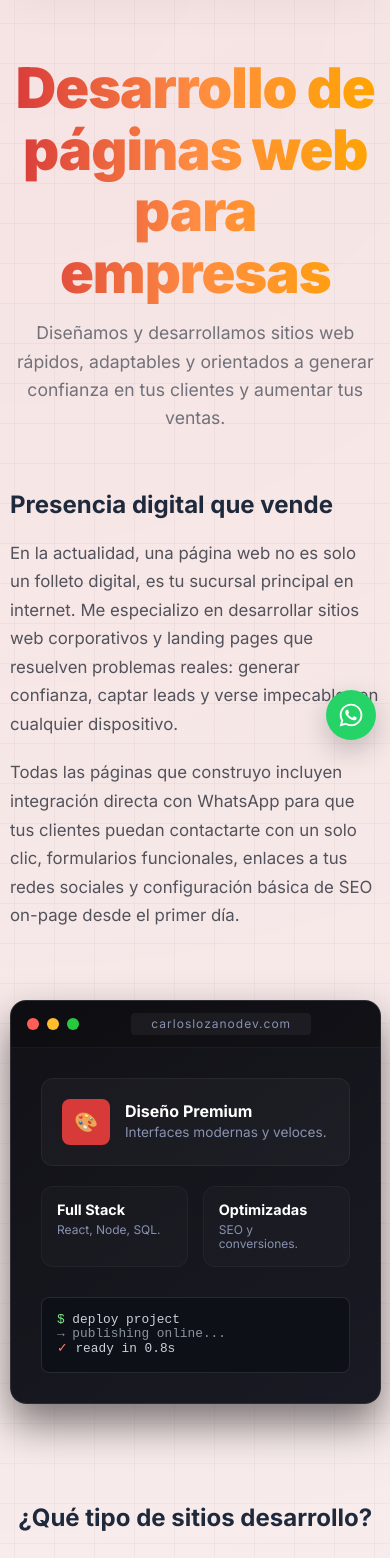
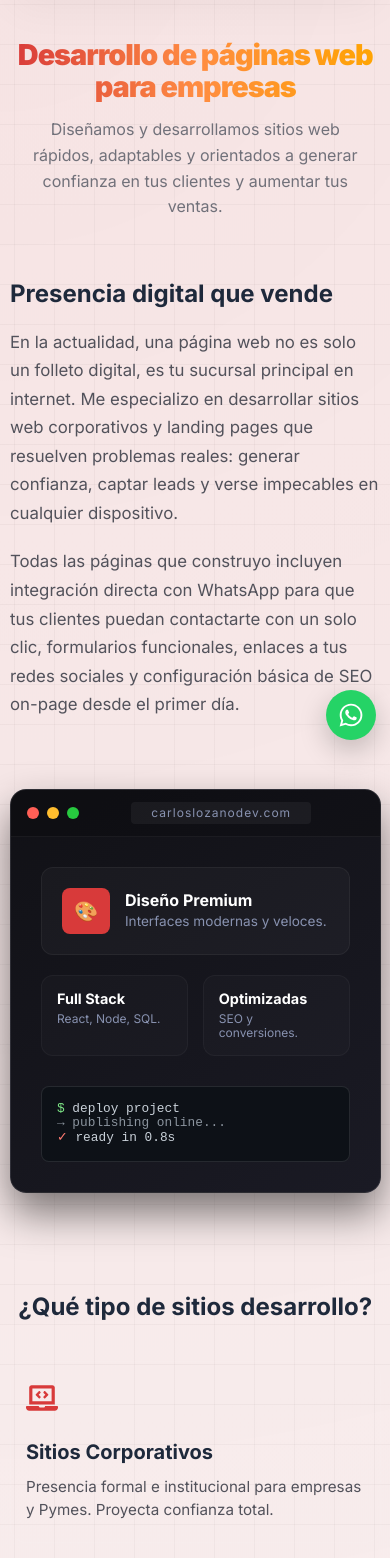
Before and after one commit to CarlosL-Code/Portafolio_react, a React (Vite) app: page /desarrollo-web in a window 390 px wide. Shown: the part 90-1648 px from the top of the page. Built offline with nearby package versions, Linux system fonts and the light colour scheme.

Commit message:
feat: refine responsive sizes update footer info apply gradient to all titles

```diff
--- a/src/componentes/layout/Footer.jsx
+++ b/src/componentes/layout/Footer.jsx
@@ -20,16 +20,15 @@ const Footer = () => {
           <div className="footer-contact-info">
             <div className="contact-item">
               <FaEnvelope className="contact-icon" />
-              <span>contacto@carloslozanodev.com</span>
+              <span>carlos.lozano.silva1@gmail.com</span>
             </div>
             <div className="contact-item">
               <FaMapMarkerAlt className="contact-icon" />
-              <span>100% Remoto · Presencial en Región del Bío Bío, Chile</span>
+              <span style={{ lineHeight: '1.4' }}>100% Remoto · Presencial en Temuco y Padre Las Casas, Araucanía</span>
             </div>
           </div>
 
           <div className="footer-newsletter">
-            <p>Suscríbete a mi newsletter de tecnología mensual</p>
             <form className="newsletter-form" onSubmit={(e) => e.preventDefault()}>
               <input type="email" placeholder="tu@correo.com" required />
               <button type="submit" aria-label="Suscribirse">
--- a/src/componentes/layout/Trabajos.jsx
+++ b/src/componentes/layout/Trabajos.jsx
@@ -41,7 +41,7 @@ const Trabajos = () => {
       <section className="trabajos" id="trabajos">
         {/* Encabezado Premium */}
         <div className="encabezado anim-scroll">
-          <h2 className="titulo-premium">Proyectos Destacados</h2>
+          <h1 className="seo-title" style={{ fontSize: '3rem' }}>Proyectos Destacados</h1>
           <p className="subtitulo-premium">
             Cada proyecto representa una solución arquitectónica para necesidades concretas de negocio. Explorar estos casos de estudio revela el enfoque estratégico detrás del código.
           </p>
--- a/src/index.css
+++ b/src/index.css
@@ -159,13 +159,19 @@ body.dark .boton {
 
         .titulo {
             font-family: "Inter", sans-serif;
-            color: var(--shade-9);
             font-size: 2.2rem;
-            font-weight: 800;
-            transition: color 0.3s ease;
+            font-weight: 900;
+            margin-bottom: 15px;
+            background: linear-gradient(90deg, var(--primario) 0%, #ff8c42 50%, #ffa500 100%);
+            -webkit-background-clip: text;
+            -webkit-text-fill-color: transparent;
+            line-height: 1.1;
+            letter-spacing: -1px;
 
             body.dark & {
-                color: var(--dark-title);
+                background: linear-gradient(90deg, #ff6b6b 0%, var(--primario) 50%, #ff8c42 100%);
+                -webkit-background-clip: text;
+                -webkit-text-fill-color: transparent;
             }
         }
 
--- a/src/seo-pages.css
+++ b/src/seo-pages.css
@@ -283,3 +283,35 @@ body.dark .faq-answer {
   height: 4px;
   background: var(--primario);
 }
+
+/* =========================================
+   RESPONSIVE DESIGN (Móvil y Tablets)
+========================================= */
+@media (max-width: 768px) {
+  .seo-title {
+    font-size: 2.2rem;
+  }
+
+  .seo-subtitle {
+    font-size: 1rem;
+    padding: 0 10px;
+  }
+
+  .glowing-grid, .bento-grid {
+    grid-template-columns: 1fr;
+  }
+
+  .glowing-card {
+    padding: 20px 15px;
+  }
+
+  .bento-item {
+    padding: 15px;
+  }
+}
+
+@media (max-width: 480px) {
+  .seo-title {
+    font-size: 1.8rem;
+  }
+}
```
